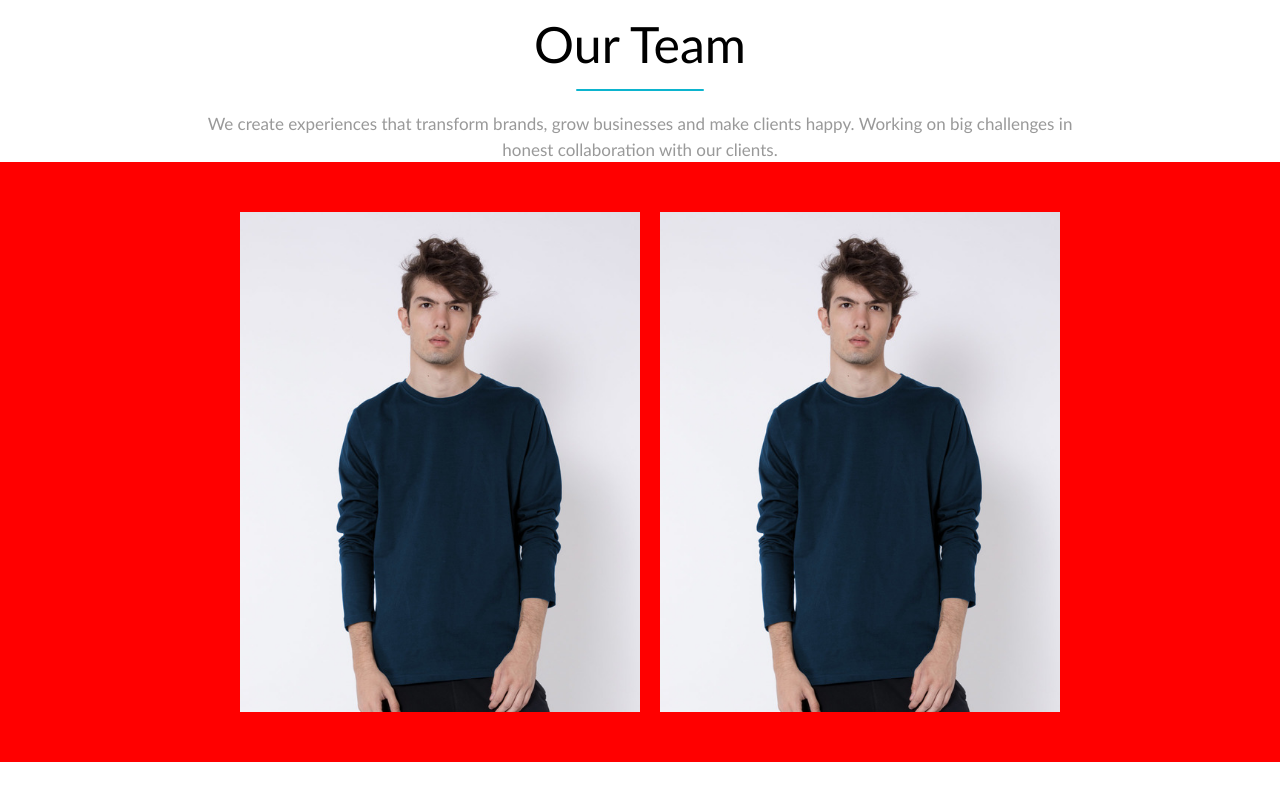
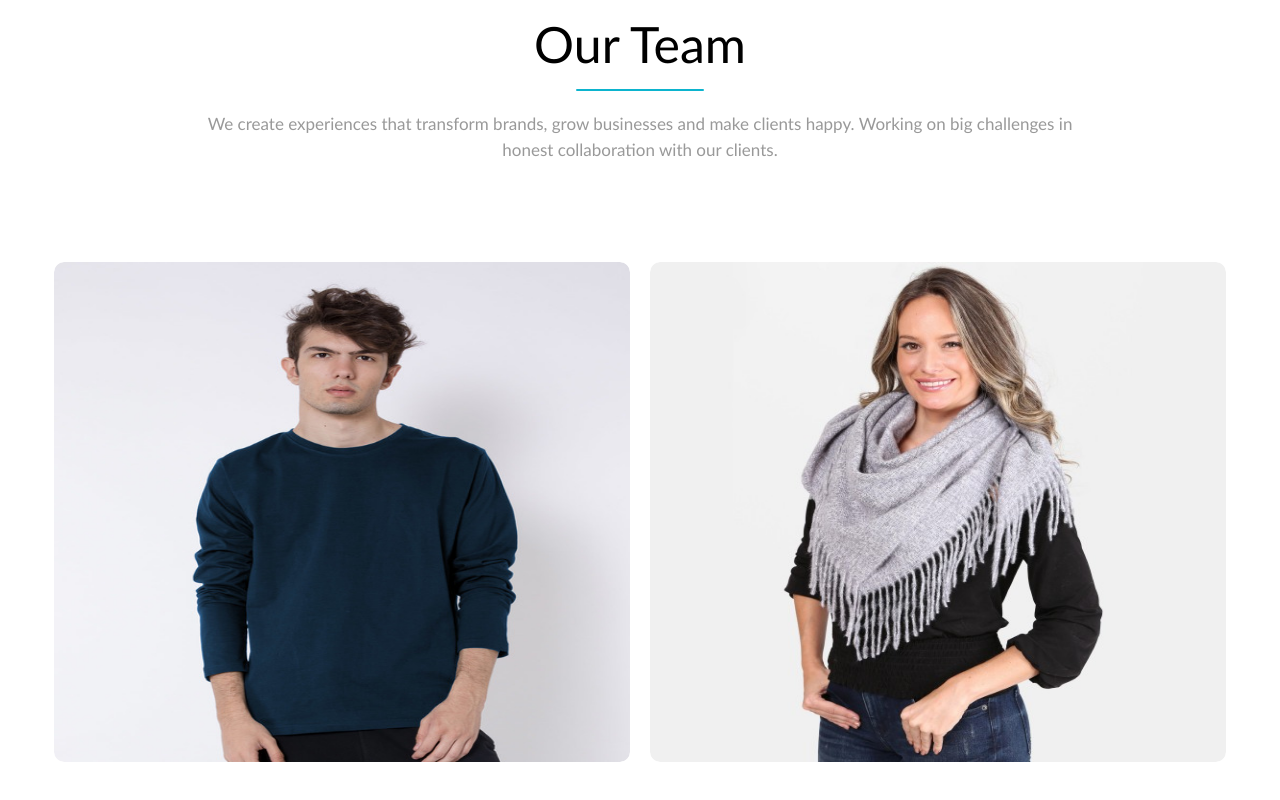
Before and after one commit to MatheusGomesRocha/DesignClone2, a React (Create React App) app: page / in a window 1280 px wide. Shown: the part 1870-2670 px from the top of the page. Built offline with nearby package versions, Linux system fonts and the light colour scheme.

Commit message:
Finalizando o design do Component Team (por enquanto) falta adicionar o carousel nas imagens para mostrar mais empregados + icons de rede sociais deles

```diff
--- a/src/components/Team.css
+++ b/src/components/Team.css
@@ -40,13 +40,67 @@
 }
 
 .team .carousel {
-    padding: 50px 0;
-    display: flex;
+    display: grid;
+    grid-template-columns: 45% 45%;
+    grid-gap: 20px;
+    margin-top: 100px;
+    justify-content: center;
+    width: 100%;
+}
+
+
+
+.team .carousel .imgDiv {
+    max-height: 500px;
+    max-width: 100%;
+    border-radius: 10px;
+    position: relative;
+    overflow: hidden;
+}
+
+.team .carousel .imgDiv .img {
+    height: 500px;
+    width: 100%;
+    border-radius: 10px;
+}
+
+.team .carousel .imgDiv .imgHidden {
+    flex-direction: column;
     align-items: center;
     justify-content: center;
-    background-color: red;
+    height: 500px;
+    width: 100%;
+    border-radius: 10px;
+    z-index: 999;
+    background-color: rgba(0, 0, 0, 0.9);
+    position: absolute;
+    top: 0;
+    animation: fadeTeam 500ms;
 }
-.team .carousel .img {
-    height: 500px;
-    margin-left: 20px;
+
+.team .carousel .imgDiv .imgHidden .name {
+    color: #fff;
+    font-size: 18px;
+    font-weight: bold;
 }
+
+.team .carousel .imgDiv .imgHidden .area {
+    color: #999;
+    font-size: 15px;
+    margin-top: 5px;
+}
+
+
+.team .carousel .imgDiv:hover {
+    cursor: pointer;
+}
+
+.imgDiv:hover img {
+    transform: scale(1.1);
+    transition: 250ms;
+}
+
+@keyframes fadeTeam {
+    from{opacity: 0}
+    to{opacity: 1;}
+}
--- a/src/components/Team.js
+++ b/src/components/Team.js
@@ -1,7 +1,12 @@
+import {useState} from "react";
 import './Team.css';
 import perfil1 from '../img/perfil1.jpg';
+import perfil2 from '../img/perfil4.jpg';
 
 export default () => {
+    const [imgHover1, setImgHover1] = useState(false);
+    const [imgHover2, setImgHover2] = useState(false);
+
     return(
         <div className={"team"}>
             <div className={"divText"}>
@@ -16,8 +21,21 @@ export default () => {
             </div>
 
             <div className={"carousel"}>
-                <img className={"img"} src={perfil1} />
-                <img className={"img"} src={perfil1} />
+                <div className={"imgDiv"} onMouseOver={() => setImgHover1(true)} onMouseOut={() => setImgHover1(false)} >
+                    <img className={"img"} src={perfil1} />
+                    <div style={{display: imgHover1 ? 'flex' : 'none'}}  className={"imgHidden"}>
+                        <span className={"name"}>Brad Williams</span>
+                        <span className={"area"}>Junior Web Developer</span>
+                    </div>
+                </div>
+
+                <div className={"imgDiv"} onMouseOver={() => setImgHover2(true)} onMouseOut={() => setImgHover2(false)}>
+                    <img className={"img"} src={perfil2} />
+                    <div style={{display: imgHover2 ? 'flex' : 'none'}} className={"imgHidden"}>
+                        <span className={"name"}>Joana Brown</span>
+                        <span className={"area"}>Social Media</span>
+                    </div>
+                </div>
             </div>
         </div>
     )
```
